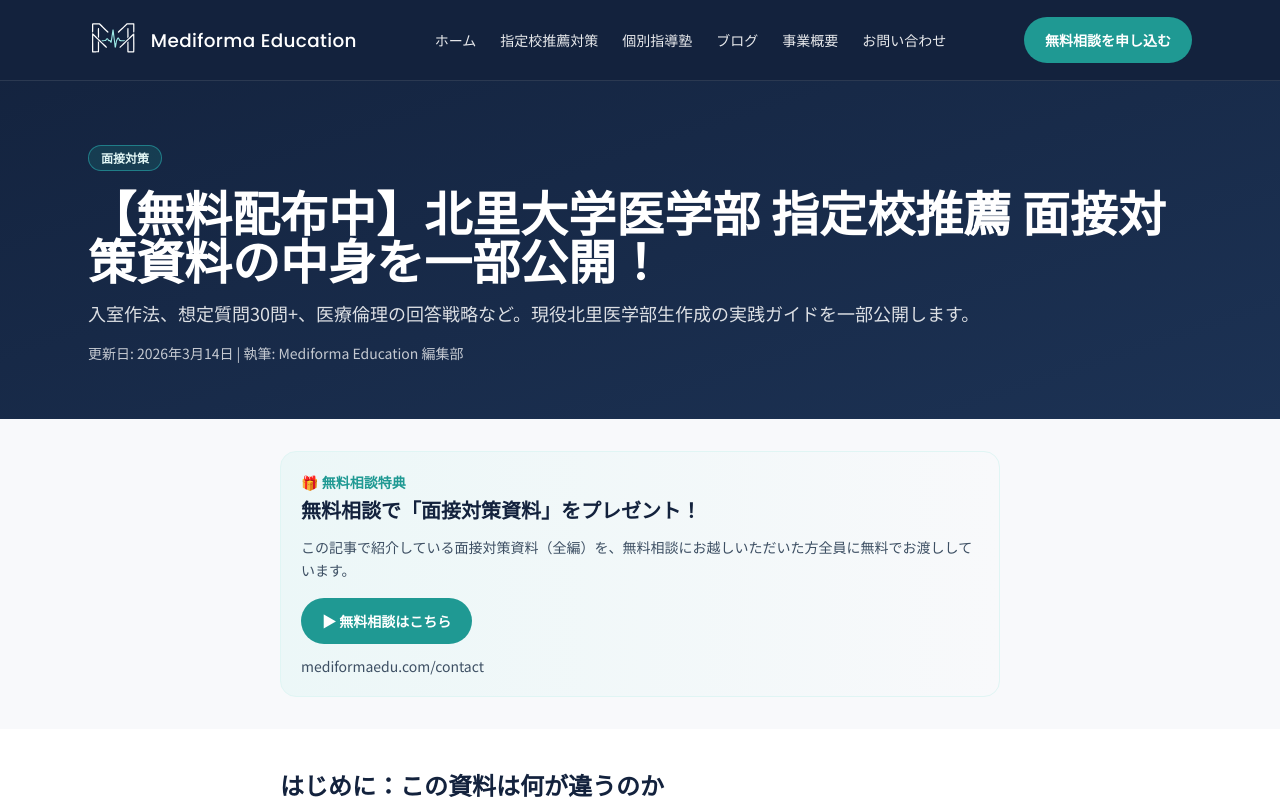
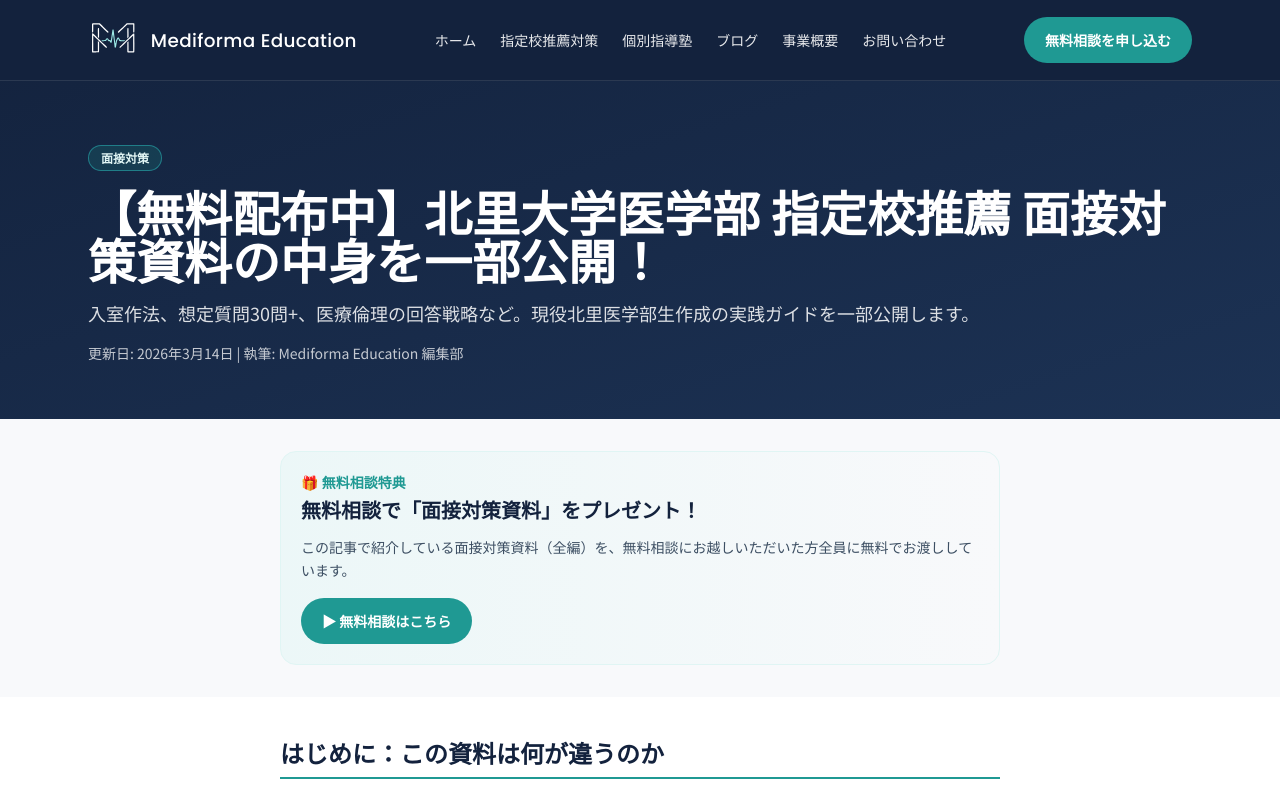
Before and after one commit to kentaro23/mediforma-education, a Next.js app: page /blog/kitasato-shiteiko-mensetsu-shiryo in a window 1280 px wide. Shown: the top 800 px of the page. Built offline with nearby package versions, Linux system fonts and the light colour scheme.

Commit message:
Remove plain contact URL text from new blog CTA banner

```diff
--- a/src/app/blog/kitasato-shiteiko-mensetsu-shiryo/page.tsx
+++ b/src/app/blog/kitasato-shiteiko-mensetsu-shiryo/page.tsx
@@ -56,7 +56,6 @@
       <div className="mt-4">
         <Button href="/contact">▶ 無料相談はこちら</Button>
       </div>
-      <p className="mt-3 text-sm text-neutralGray-600">mediformaedu.com/contact</p>
     </div>
   );
 }
```
